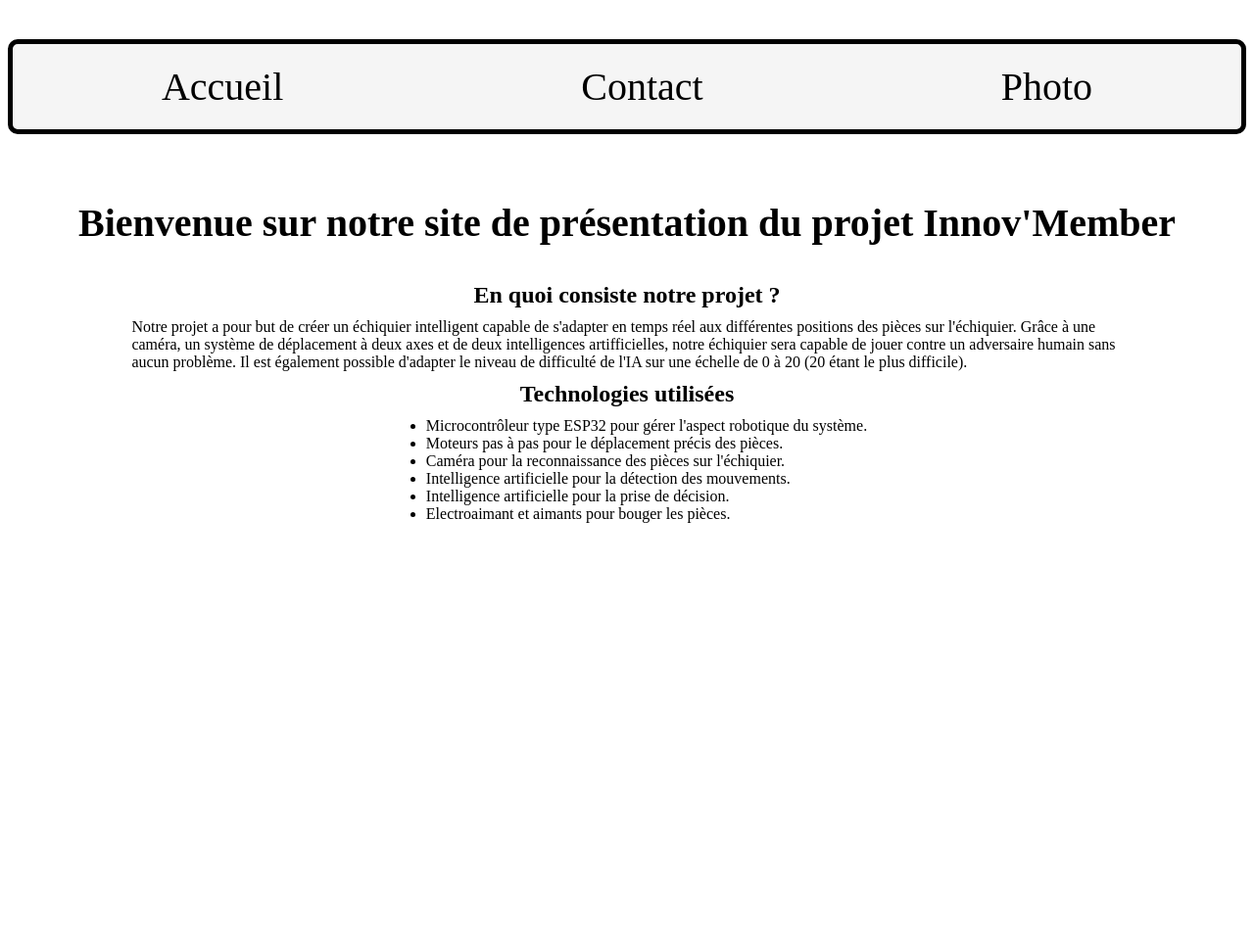
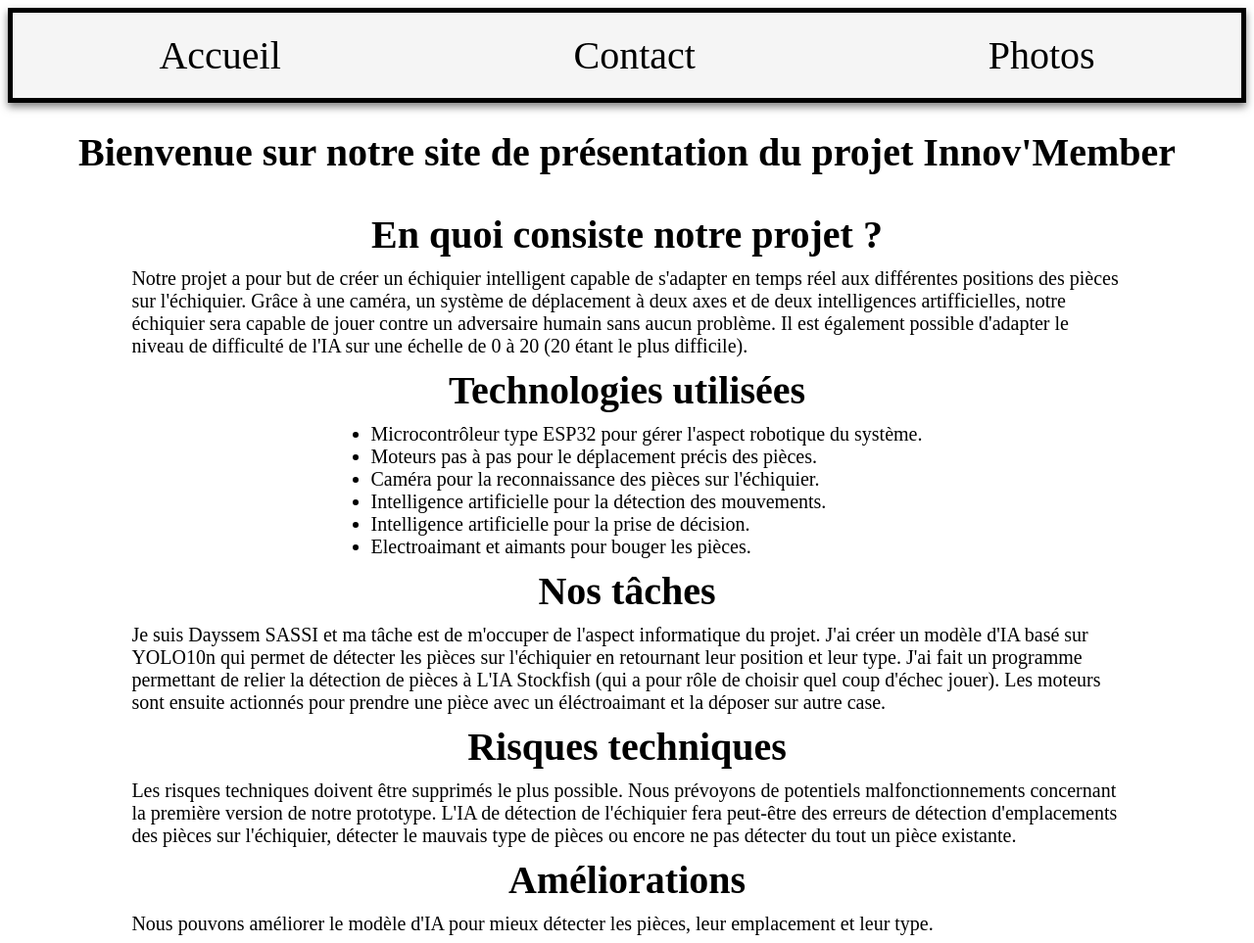
Before and after one commit to DSM892/chess-robot, a plain HTML site: page accueil.html in a window 1280 px wide. Shown: the whole page at 98% size. Before the commit the page ends 800 px from the top, so only its background shows below. Drawn offline with Linux system fonts and the light colour scheme.

Commit message:
refacto} (acceuil): :construction: J'ai améliorer la page d'accueil.

```diff
--- a/accueil.css
+++ b/accueil.css
@@ -4,6 +4,7 @@ html {
 
 #header {
     font-size: 40px;
+    box-shadow: 0 4px 8px rgba(0, 0, 0, 0.5);
 }
 
 #header ul {
@@ -13,8 +14,8 @@ html {
     justify-content: space-around;
     align-items: center;
     padding: 0;
+    margin: 0;
     border: 5px solid black;
-    border-radius: 10px;
     padding: 20px 0;
     background-color: whitesmoke;
 }
@@ -35,14 +36,17 @@ html {
 }
 
 #content h2 {
+    font-size: 40px;
     margin: 10px 0;
 }
 
 #content p {
     width: 80%;
+    font-size: 20px;
     margin: 0;
 }
 
 #content ul {
     margin: 0;
+    font-size: 20px;
 }
--- a/accueil.html
+++ b/accueil.html
@@ -12,7 +12,7 @@
             <ul>
                 <li><a href="#haut_de_page">Accueil</a></li>
                 <li><a href="contact.html">Contact</a></li>
-                <li><a href="photo.html">Photo</a></li>
+                <li><a href="photos.html">Photos</a></li>
             </ul>
         </nav>
     </div>
@@ -34,6 +34,25 @@
             <li>Intelligence artificielle pour la prise de décision.</li>
             <li>Electroaimant et aimants pour bouger les pièces.</li>
         </ul>
+        <h2>Nos tâches</h2>
+        <p>
+            Je suis Dayssem SASSI et ma tâche est de m'occuper de l'aspect informatique du projet.
+            J'ai créer un modèle d'IA basé sur YOLO10n qui permet de détecter les pièces sur l'échiquier
+            en retournant leur position et leur type. J'ai fait un programme permettant de relier la détection de pièces
+            à L'IA Stockfish (qui a pour rôle de choisir quel coup d'échec jouer). Les moteurs sont ensuite actionnés
+            pour prendre une pièce avec un éléctroaimant et la déposer sur autre case.
+        </p>
+        <h2>Risques techniques</h2>
+        <p>
+            Les risques techniques doivent être supprimés le plus possible.
+            Nous prévoyons de potentiels malfonctionnements concernant la première version de notre prototype.
+            L'IA  de détection de l'échiquier fera peut-être des erreurs de détection d'emplacements
+            des pièces sur l'échiquier, détecter le mauvais type de pièces ou encore ne pas détecter du tout un pièce existante.
+        </p>
+        <h2>Améliorations</h2>
+        <p>
+            Nous pouvons améliorer le modèle d'IA pour mieux détecter les pièces, leur emplacement et leur type.
+        </p>
     </div>
 </body>
 </html>
```
Also changed, not shown: 3 other files.
